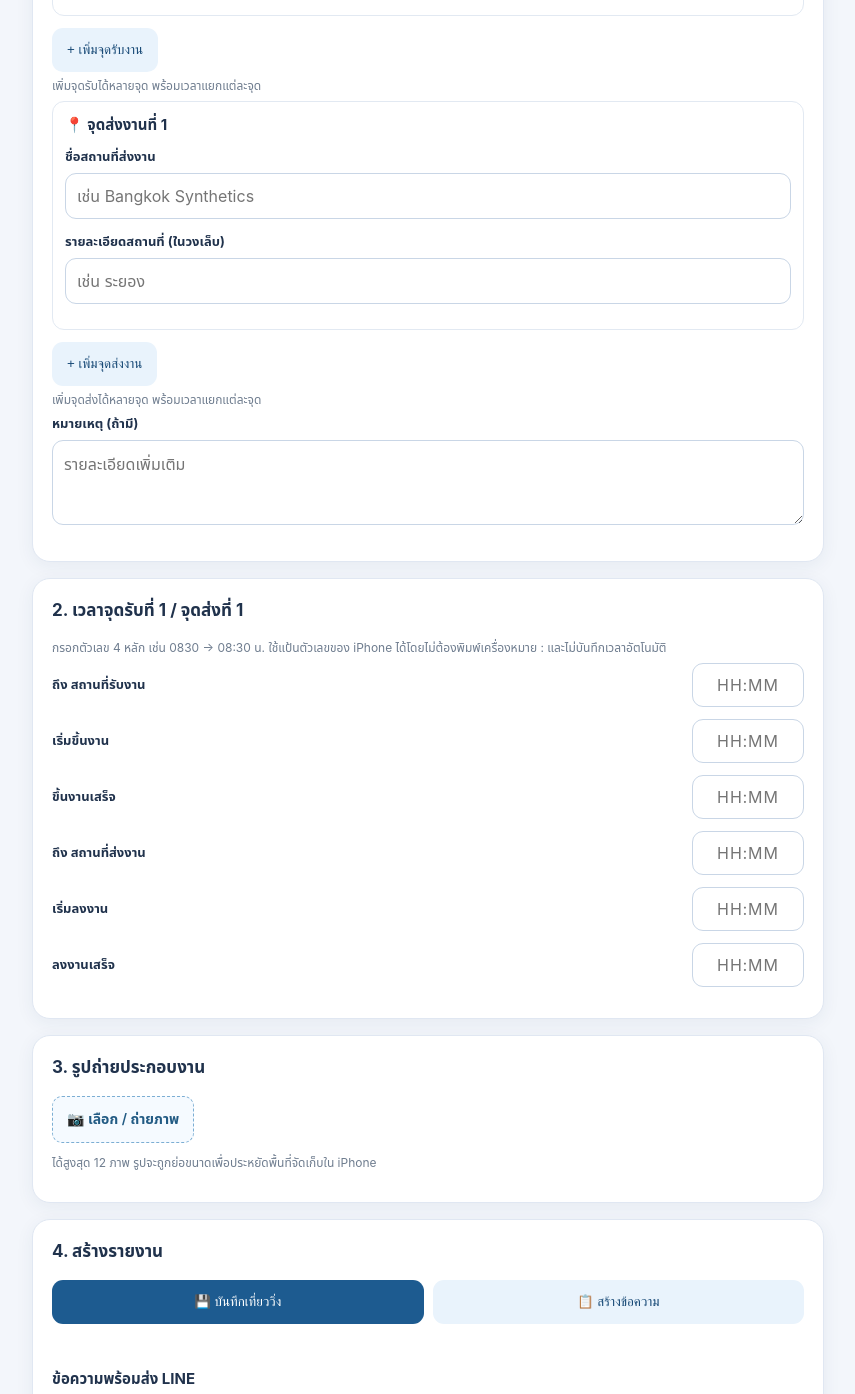
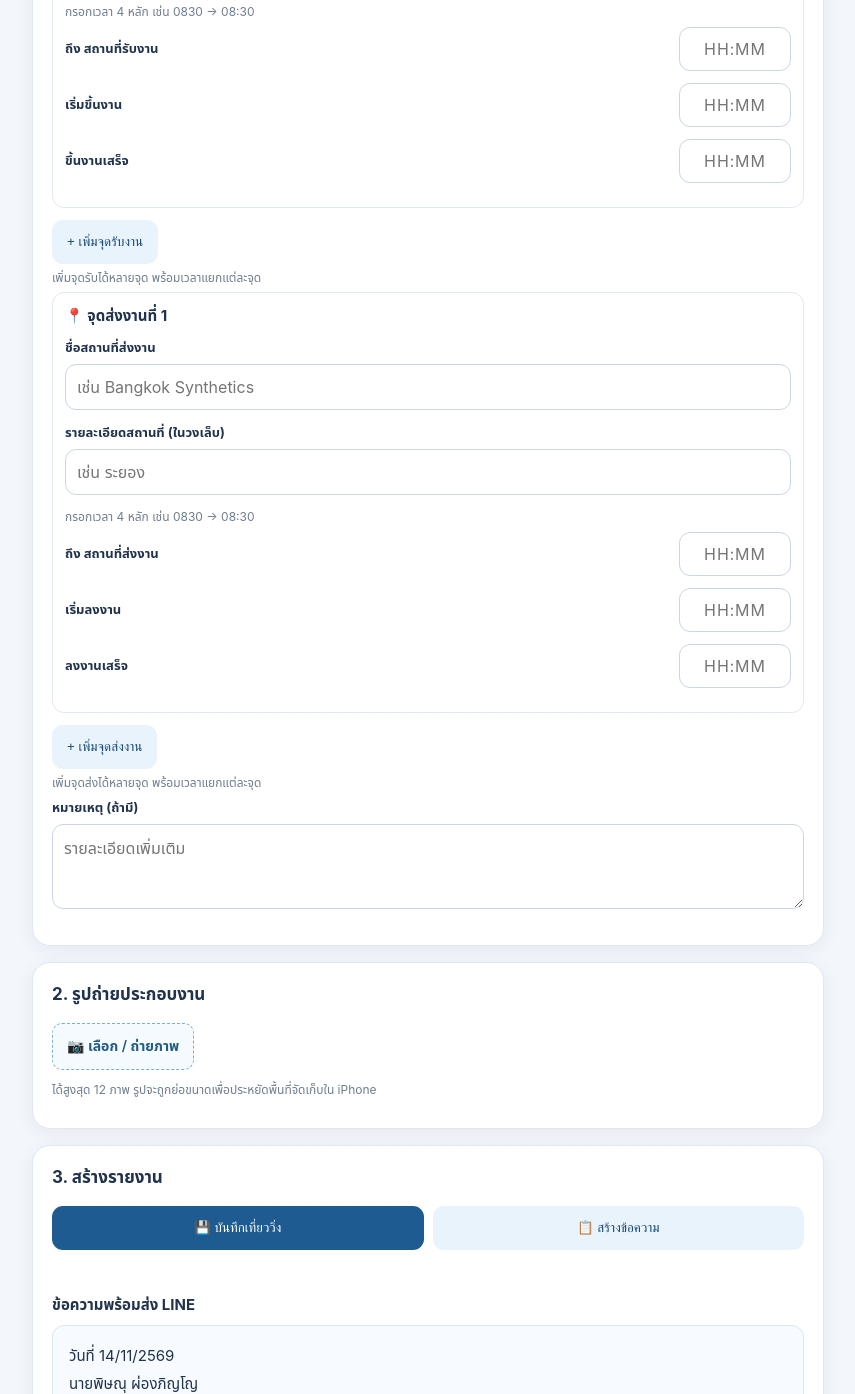
Before and after one commit to pissanu023-lang/-q-transport-report-, a plain HTML site: page index.html in a window 1280 px wide. Shown: the part 947-2341 px from the top of the page, without its empty margins (212-1067 px from the left). Drawn offline with Linux system fonts and the light colour scheme.

Commit message:
Add files via upload

```diff
--- a/index.html
+++ b/index.html
@@ -11,13 +11,12 @@
 <div class="field"><label for="driver">ชื่อผู้ขับรถ (รายงานเติมคำนำหน้า นาย ให้อัตโนมัติ)</label><input id="driver" placeholder="พิษณุ ผ่องภิญโญ"></div><div class="field"><label for="phone">เบอร์โทรศัพท์</label><input id="phone" value="097-282-9193" type="tel" inputmode="tel" autocomplete="tel" placeholder="กรอกหมายเลขโทรศัพท์"></div>
 <div class="grid"><div class="field"><label for="plateHead">ทะเบียนหัวรถ</label><input id="plateHead" placeholder="71-7117"></div><div class="field"><label for="plateTail">ทะเบียนลูกพ่วง (ถ้ามี)</label><input id="plateTail" placeholder="71-7118"></div></div>
 <div class="field"><label for="client">ผู้ว่าจ้าง</label><input id="client" list="clients" placeholder="ชื่อบริษัทหรือผู้ว่าจ้าง"><datalist id="clients"></datalist></div>
-<p class="hint">💡 ช่องสถานที่จะจำข้อความที่เคยกรอกไว้ เมื่อแตะช่องหรือเริ่มพิมพ์จะมีรายการให้เลือก และลบชื่อที่ผิดได้โดยกด × แล้วกดยืนยัน</p><div class="placegroup"><h3>📦 จุดรับงานที่ 1</h3><div class="field"><label for="pickup">ชื่อสถานที่รับงาน</label><input id="pickup" list="pickups" placeholder="เช่น CHUKYO"><datalist id="pickups"></datalist></div><div class="field"><label for="pickupExtra">รายละเอียดสถานที่ (ในวงเล็บ)</label><input id="pickupExtra" list="pickupExtras" placeholder="เช่น นิคมอมตะซิตี้"><datalist id="pickupExtras"></datalist></div></div>
-<div id="extraPickups"></div><button type="button" class="btn alt" id="addPickup">+ เพิ่มจุดรับงาน</button><p class="hint">เพิ่มจุดรับได้หลายจุด พร้อมเวลาแยกแต่ละจุด</p><div class="placegroup"><h3>📍 จุดส่งงานที่ 1</h3><div class="field"><label for="dropoff">ชื่อสถานที่ส่งงาน</label><input id="dropoff" list="dropoffs" placeholder="เช่น Bangkok Synthetics"><datalist id="dropoffs"></datalist></div><div class="field"><label for="dropoffExtra">รายละเอียดสถานที่ (ในวงเล็บ)</label><input id="dropoffExtra" list="dropoffExtras" placeholder="เช่น ระยอง"><datalist id="dropoffExtras"></datalist></div></div>
+<p class="hint">💡 ช่องสถานที่จะจำข้อความที่เคยกรอกไว้ เมื่อแตะช่องหรือเริ่มพิมพ์จะมีรายการให้เลือก และลบชื่อที่ผิดได้โดยกด × แล้วกดยืนยัน</p><div class="placegroup"><h3>📦 จุดรับงานที่ 1</h3><div class="field"><label for="pickup">ชื่อสถานที่รับงาน</label><input id="pickup" list="pickups" placeholder="เช่น CHUKYO"><datalist id="pickups"></datalist></div><div class="field"><label for="pickupExtra">รายละเอียดสถานที่ (ในวงเล็บ)</label><input id="pickupExtra" list="pickupExtras" placeholder="เช่น นิคมอมตะซิตี้"><datalist id="pickupExtras"></datalist></div><p class="hint">กรอกเวลา 4 หลัก เช่น 0830 → 08:30</p><div id="pickupTimes"></div></div>
+<div id="extraPickups"></div><button type="button" class="btn alt" id="addPickup">+ เพิ่มจุดรับงาน</button><p class="hint">เพิ่มจุดรับได้หลายจุด พร้อมเวลาแยกแต่ละจุด</p><div class="placegroup"><h3>📍 จุดส่งงานที่ 1</h3><div class="field"><label for="dropoff">ชื่อสถานที่ส่งงาน</label><input id="dropoff" list="dropoffs" placeholder="เช่น Bangkok Synthetics"><datalist id="dropoffs"></datalist></div><div class="field"><label for="dropoffExtra">รายละเอียดสถานที่ (ในวงเล็บ)</label><input id="dropoffExtra" list="dropoffExtras" placeholder="เช่น ระยอง"><datalist id="dropoffExtras"></datalist></div><p class="hint">กรอกเวลา 4 หลัก เช่น 0830 → 08:30</p><div id="dropoffTimes"></div></div>
 <div id="extraDropoffs"></div><button type="button" class="btn alt" id="addDropoff">+ เพิ่มจุดส่งงาน</button><p class="hint">เพิ่มจุดส่งได้หลายจุด พร้อมเวลาแยกแต่ละจุด</p><div class="field"><label for="notes">หมายเหตุ (ถ้ามี)</label><textarea id="notes" placeholder="รายละเอียดเพิ่มเติม"></textarea></div></section>
-<section class="card"><h2>2. เวลาจุดรับที่ 1 / จุดส่งที่ 1</h2><p class="hint">กรอกตัวเลข 4 หลัก เช่น 0830 → 08:30 น. ใช้แป้นตัวเลขของ iPhone ได้โดยไม่ต้องพิมพ์เครื่องหมาย : และไม่บันทึกเวลาอัตโนมัติ</p><div id="times"></div></section>
-<section class="card"><h2>3. รูปถ่ายประกอบงาน</h2><label class="upload">📷 เลือก / ถ่ายภาพ <input id="imagesInput" type="file" accept="image/*" multiple></label><p class="hint">ได้สูงสุด 12 ภาพ รูปจะถูกย่อขนาดเพื่อประหยัดพื้นที่จัดเก็บใน iPhone</p><div id="photos" class="photos"></div></section>
-<section class="card"><h2>4. สร้างรายงาน</h2><div class="actions"><button class="btn" id="save">💾 บันทึกเที่ยววิ่ง</button><button class="btn alt" id="make">📋 สร้างข้อความ</button></div><div class="status" id="status" role="status"></div><h3>ข้อความพร้อมส่ง LINE</h3><div id="report" class="report">กรอกข้อมูลแล้วกด “สร้างข้อความ”</div><div class="toolbar"><button id="copy" class="btn alt">คัดลอกข้อความ</button><button id="share" class="btn">แชร์ไป LINE / แอปอื่น</button><button id="new" class="btn outline">เริ่มเที่ยวใหม่</button></div><p class="sectionnote">การแชร์ข้อความพร้อมรูปหลายภาพขึ้นอยู่กับความสามารถของ Safari และ LINE ในเครื่อง หาก LINE ไม่รับรูปและข้อความพร้อมกัน ให้คัดลอกข้อความไปวางใน LINE แล้วส่งรูปจากแกลเลอรีแยกอีกครั้ง</p></section>
-<section class="card" id="historyCard"><div class="fileRow"><h2>5. ประวัติเที่ยววิ่ง</h2><span class="pill" id="count">0 เที่ยว</span></div><div id="history" class="muted">ยังไม่มีข้อมูล</div><div class="toolbar"><button class="btn outline" id="export">⬇ สำรองข้อมูล JSON</button><label class="upload">⬆ นำเข้าข้อมูล <input id="import" type="file" accept="application/json,.json"></label></div></section>
+<section class="card"><h2>2. รูปถ่ายประกอบงาน</h2><label class="upload">📷 เลือก / ถ่ายภาพ <input id="imagesInput" type="file" accept="image/*" multiple></label><p class="hint">ได้สูงสุด 12 ภาพ รูปจะถูกย่อขนาดเพื่อประหยัดพื้นที่จัดเก็บใน iPhone</p><div id="photos" class="photos"></div></section>
+<section class="card"><h2>3. สร้างรายงาน</h2><div class="actions"><button class="btn" id="save">💾 บันทึกเที่ยววิ่ง</button><button class="btn alt" id="make">📋 สร้างข้อความ</button></div><div class="status" id="status" role="status"></div><h3>ข้อความพร้อมส่ง LINE</h3><div id="report" class="report">กรอกข้อมูลแล้วกด “สร้างข้อความ”</div><div class="toolbar"><button id="copy" class="btn alt">คัดลอกข้อความ</button><button id="share" class="btn">แชร์ไป LINE / แอปอื่น</button><button id="new" class="btn outline">เริ่มเที่ยวใหม่</button></div><p class="sectionnote">การแชร์ข้อความพร้อมรูปหลายภาพขึ้นอยู่กับความสามารถของ Safari และ LINE ในเครื่อง หาก LINE ไม่รับรูปและข้อความพร้อมกัน ให้คัดลอกข้อความไปวางใน LINE แล้วส่งรูปจากแกลเลอรีแยกอีกครั้ง</p></section>
+<section class="card" id="historyCard"><div class="fileRow"><h2>4. ประวัติเที่ยววิ่ง</h2><span class="pill" id="count">0 เที่ยว</span></div><div id="history" class="muted">ยังไม่มีข้อมูล</div><div class="toolbar"><button class="btn outline" id="export">⬇ สำรองข้อมูล JSON</button><label class="upload">⬆ นำเข้าข้อมูล <input id="import" type="file" accept="application/json,.json"></label></div></section>
 <div class="footer footnote">ข้อมูลเที่ยววิ่งบันทึกไว้ในเบราว์เซอร์ของเครื่องนี้ (IndexedDB) ไม่ได้ส่งขึ้นเซิร์ฟเวอร์ • ควรสำรองข้อมูล JSON เป็นประจำ โดยเฉพาะก่อนลบข้อมูล Safari หรือเปลี่ยนเครื่อง • หากเปิดเว็บต่างโดเมน ข้อมูลจะไม่ปรากฏโดยอัตโนมัติ</div>
 </main><script>
 'use strict';
@@ -27,7 +26,7 @@ function localDate(){return new Intl.DateTimeFormat('en-CA',{timeZone:'Asia/Bang
 function localTime(){return new Intl.DateTimeFormat('en-GB',{timeZone:'Asia/Bangkok',hour:'2-digit',minute:'2-digit',hourCycle:'h23'}).format(new Date());}
 function setStatus(s){$('status').textContent=s;}
 function timeLabel(id){if(id==='arrivePickup')return 'ถึง '+($('pickup').value.trim()||'สถานที่รับงาน');if(id==='arriveDrop')return 'ถึง '+($('dropoff').value.trim()||'สถานที่ส่งงาน');return timeLabels.find(([key])=>key===id)?.[1]||'';}
-function initializeTimes(){$('times').innerHTML=timeLabels.map(([id,label])=>`<div class="timeRow"><div><label id="label_${id}" for="${id}">${label}</label></div><input type="text" inputmode="numeric" autocomplete="off" maxlength="5" id="${id}" placeholder="HH:MM" aria-label="${label}"></div>`).join('');for(const [id] of timeLabels){$(id).addEventListener('input',e=>{const el=e.target;const digits=el.value.replace(/\D/g,'').slice(0,4);el.value=digits.length>2?digits.slice(0,2)+':'+digits.slice(2):digits;buildReport();saveDraft();});$(id).addEventListener('blur',e=>{const v=e.target.value;if(v&&!validTime(v)){e.target.setCustomValidity('กรอกเวลาให้ครบ 4 หลัก เช่น 0830 (00:00–23:59)');e.target.reportValidity();}else e.target.setCustomValidity('');});}}
+function initializeTimes(){for(const [target,items] of [['pickupTimes',timeLabels.slice(0,3)],['dropoffTimes',timeLabels.slice(3)]]){$(target).innerHTML=items.map(([id,label])=>`<div class="timeRow"><div><label id="label_${id}" for="${id}">${label}</label></div><input type="text" inputmode="numeric" autocomplete="off" maxlength="5" id="${id}" placeholder="HH:MM" aria-label="${label}"></div>`).join('');}for(const [id] of timeLabels){$(id).addEventListener('input',e=>{const el=e.target;const digits=el.value.replace(/\D/g,'').slice(0,4);el.value=digits.length>2?digits.slice(0,2)+':'+digits.slice(2):digits;buildReport();saveDraft();});$(id).addEventListener('blur',e=>{const v=e.target.value;if(v&&!validTime(v)){e.target.setCustomValidity('กรอกเวลาให้ครบ 4 หลัก เช่น 0830 (00:00–23:59)');e.target.reportValidity();}else e.target.setCustomValidity('');});}}
 function validTime(v){return /^([01]\d|2[0-3]):[0-5]\d$/.test(v);}
 function updateDynamicLabels(){for(const id of ['arrivePickup','arriveDrop'])$('label_'+id).textContent=timeLabel(id);}
 function openDb(){return new Promise((resolve,reject)=>{const q=indexedDB.open('TLR_LINE_REPORT',1);q.onupgradeneeded=()=>{if(!q.result.objectStoreNames.contains(STORE))q.result.createObjectStore(STORE,{keyPath:'id'});};q.onsuccess=()=>resolve(q.result);q.onerror=()=>reject(q.error);});}
@@ -64,7 +63,7 @@ for(const kind of ['pickup','dropoff']){
  const pickup=kind==='pickup', label=pickup?'รับ':'ส่ง';
  const first={name:r[kind],extra:r[kind+'Extra'],arrival:r[pickup?'arrivePickup':'arriveDrop'],start:r[pickup?'loadStart':'unloadStart'],end:r[pickup?'loadEnd':'unloadEnd']};
  const stops=[first,...normalizeStops(r[pickup?'extraPickups':'extraDropoffs'])];
- stops.forEach((stop,i)=>{lines.push(`\nจุด${label}ที่ ${i+1}: ${place(stop.name,stop.extra)}`);for(const [key,caption] of stopTimeLabels(kind)){if(stop[key]&&validTime(stop[key]))lines.push(`${stop[key]} ${caption}`);}});
+ stops.forEach((stop,i)=>{lines.push(`\n${stops.length===1?label:`จุด${label}ที่ ${i+1}`}: ${place(stop.name,stop.extra)}`);for(const [key,caption] of stopTimeLabels(kind)){if(stop[key]&&validTime(stop[key]))lines.push(`${stop[key]} ${caption}`);}});
 }
 if(r.notes)lines.push(`\nหมายเหตุ ${r.notes}`);return lines.join('\n');}
 
```
